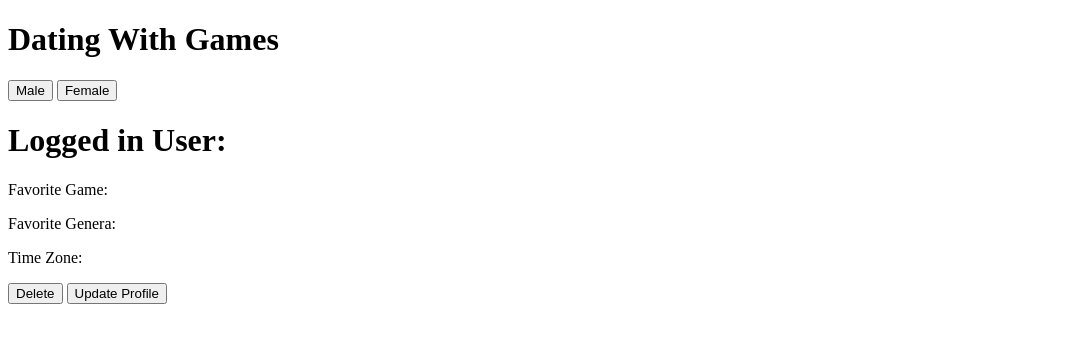
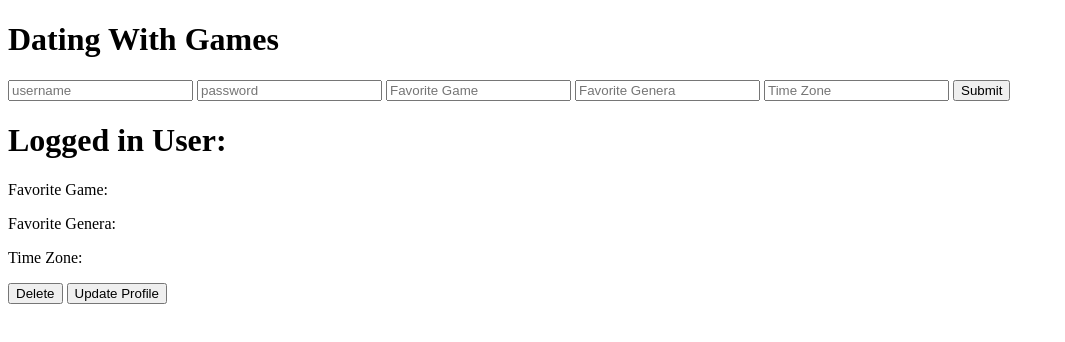
Before and after one commit to BrainEmber/Final_Project_Frontend, a website: page public/index.html in a window 1280 px wide. Both pictures are taken after a click on the button "Create Profile". Shown: the whole page, without its empty margins (0-1065 px from the left). Drawn offline with nearby package versions, Linux system fonts and the light colour scheme.

Commit message:
fixed the options

```diff
--- a/public/index.html
+++ b/public/index.html
@@ -15,27 +15,17 @@
         <button ng-click="ctrl.changeCreate()" type="button">Create Profile</button>
       </div>
 
-      <div ng-if="ctrl.login" class="LogInChosen">
-        <button ng-click="ctrl.loginM()" type="button">Male</button>
-        <button type="button">Female</button>
-      </div>
-
-      <div ng-if="ctrl.create" class="CreateChosen">
-        <button ng-click="ctrl.createM()" type="button">Male</button>
-        <button type="button">Female</button>
-      </div>
-
 
     </header>
 
 
-    <form ng-if="ctrl.loginMuser" ng-submit="ctrl.mlogin(userPass)">
+    <form ng-if="ctrl.login" ng-submit="ctrl.mlogin(userPass)">
       <input type="text" ng-model="userPass.username" placeholder="username"/>
       <input type="password" ng-model="userPass.password" placeholder="password"/>
       <input type="submit"/>
     </form>
 
-    <form ng-if="ctrl.createMuserv" ng-submit="ctrl.createMuser(username, password, game, genera, hours)">
+    <form ng-if="ctrl.create" ng-submit="ctrl.createMuser(username, password, game, genera, hours)">
       <input type="text" ng-model="ctrl.username" placeholder="username">
       <input type="text" ng-model="ctrl.password" placeholder="password">
       <input type="text" ng-model="ctrl.game" placeholder="Favorite Game">
```
